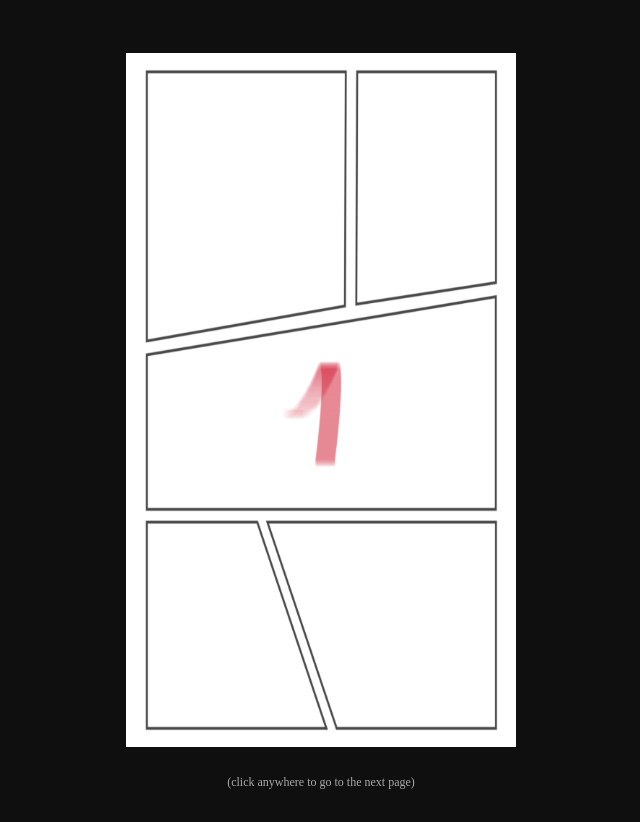
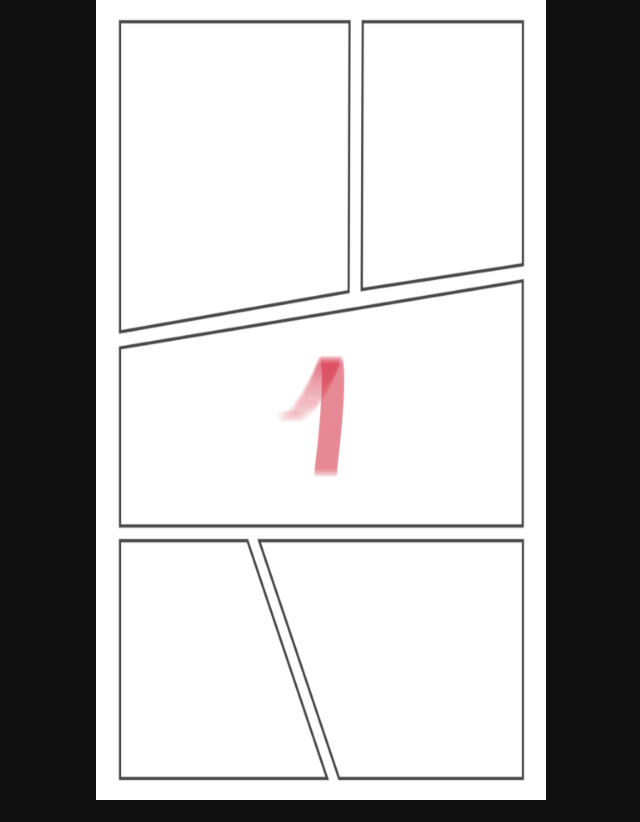
Before and after one commit to quaintcy/test-comic, a plain HTML site: page index.html in a window 1280 px wide. Shown: the whole page, without its empty margins (319-959 px from the left). After the commit the page ends 800 px from the top, so only its background shows below. Drawn offline with Linux system fonts and the light colour scheme.

Commit message:
Update index.html
test #5 = more optimized for mobile viewing

```diff
--- a/index.html
+++ b/index.html
@@ -1,8 +1,10 @@
 <!DOCTYPE html>
-<html lang="en">
+<html>
 <head>
   <meta charset="UTF-8">
   <title>Soul Bled Comic Viewer</title>
+  <meta name="viewport" content="width=device-width, initial-scale=1.0, maximum-scale=1.0, user-scalable=no">
+
   <style>
     body {
       background-color: #0f0f0f;
@@ -10,43 +12,41 @@
       text-align: center;
       margin: 0;
       overflow: hidden;
-    }
-
-    img {
-      width: 390px;
-      height: 844px;
-      object-fit: contain;
+      height: 100vh;
+      width: 100vw;
+      display: flex;
+      justify-content: center;
+      align-items: center;
     }
 
     #comic {
       display: flex;
       justify-content: center;
       align-items: center;
-      height: 100vh;
+      height: 100%;
+      width: 100%;
     }
 
-    #note {
-      font-size: 12px;
-      color: #aaa;
-      position: fixed;
-      bottom: 10px;
-      width: 100%;
-      text-align: center;
+    img {
+      max-width: 100vw;
+      max-height: 100vh;
+      width: auto;
+      height: auto;
+      object-fit: contain;
+      transition: opacity 0.3s ease;
     }
   </style>
 </head>
 <body>
   <div id="comic">
-    <img id="comicImage" src="https://raw.githubusercontent.com/quaintcy/test-comic/main/page1.png" alt="Soul Bled Comic">
+    <img id="comicImage" src="https://raw.githubusercontent.com/quaintcy/test-comic/refs/heads/main/page1.png" alt="Soul Bled Comic">
   </div>
-
-  <div id="note">(click anywhere to go to the next page)</div>
 
   <script>
     const images = [
-      "https://raw.githubusercontent.com/quaintcy/test-comic/main/page1.png",
-      "https://raw.githubusercontent.com/quaintcy/test-comic/main/page2.png",
-      "https://raw.githubusercontent.com/quaintcy/test-comic/main/page3.png"
+      "https://raw.githubusercontent.com/quaintcy/test-comic/refs/heads/main/page1.png",
+      "https://raw.githubusercontent.com/quaintcy/test-comic/refs/heads/main/page2.png",
+      "https://raw.githubusercontent.com/quaintcy/test-comic/refs/heads/main/page3.png"
     ];
 
     let current = 0;
@@ -54,7 +54,15 @@
 
     document.body.addEventListener("click", () => {
       current = (current + 1) % images.length;
-      comicImage.src = images[current];
+      comicImage.style.opacity = 0;
+      setTimeout(() => {
+        comicImage.src = images[current];
+        comicImage.style.opacity = 1;
+      }, 150);
+    });
+
+    window.addEventListener("resize", () => {
+      document.body.style.height = window.innerHeight + "px";
     });
   </script>
 </body>
```
